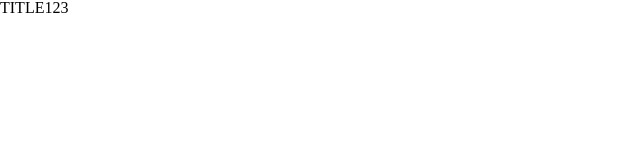
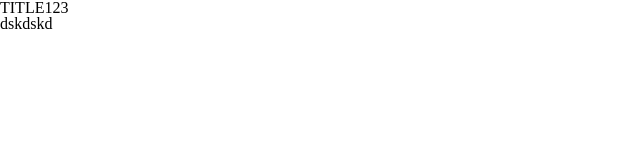
Before and after one commit to KimDongSin/metaPetShop, a JavaScript app: page / in a window 1280 px wide. Shown: the top 160 px of the page, without its empty margins (0-640 px from the left). Built offline with nearby package versions, Linux system fonts and the light colour scheme; the HTML template or start-up script is replaced by a standard one; a web font is replaced by a local one.

Commit message:
footer 태그 추가

```diff
--- a/src/App.js
+++ b/src/App.js
@@ -1,4 +1,5 @@
 import './App.css';
+import Footer from './components/layout/Footer';
 // import styled from 'styled-components';
 
 
@@ -6,6 +7,8 @@ function App() {
   return (
     <div className="App">
       TITLE123
+
+    <Footer />
     </div>
   );
 }
--- a/src/components/layout/Footer.js
+++ b/src/components/layout/Footer.js
@@ -0,0 +1,11 @@
+
+
+function Footer() {
+  return (
+    <div>
+        dskdskd
+    </div>
+  );
+}
+
+export default Footer;
```
